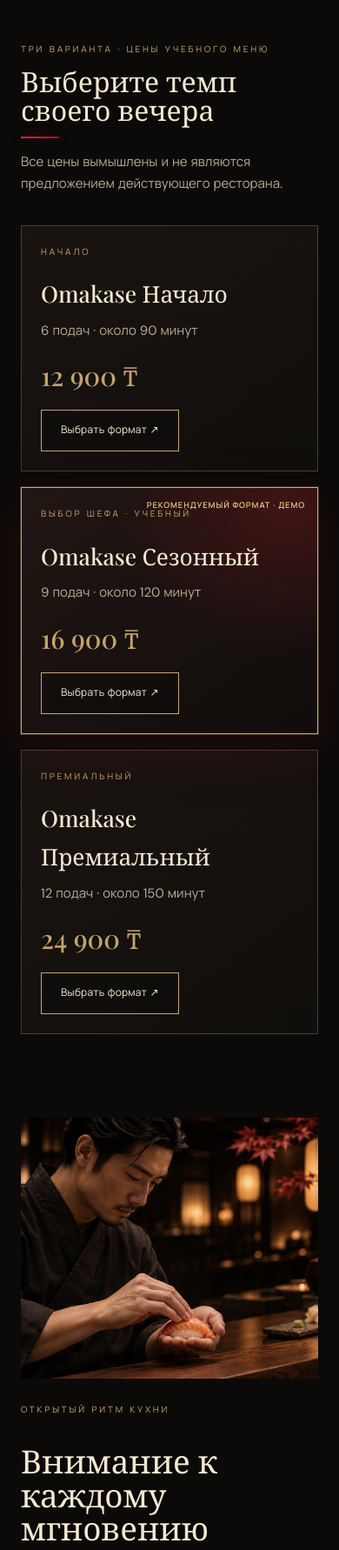
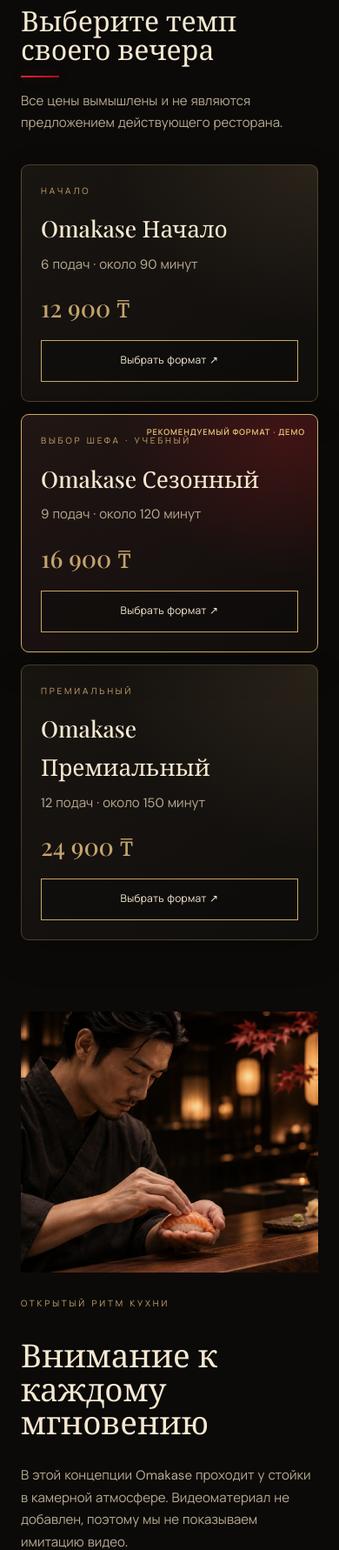
Before and after one commit to altento/tokyo-premium, a PHP site: page /docs/omakase.html in a window 390 px wide. Shown: the part 2917-4699 px from the top of the page at 87% size. Run offline with PHP 8.4, Linux system fonts and the light colour scheme.

Commit message:
polish omakase and cover gift limits

```diff
--- a/docs/tokyo20.css
+++ b/docs/tokyo20.css
@@ -448,3 +448,36 @@ selected dish photography for a custom-set composition. */
   .cart-page-side .cart-page-controls { flex-wrap:wrap; gap:6px; }
   .cart-page-side .line-price { white-space:nowrap; text-align:right; }
 }
+
+/* Omakase: keep the course story cinematic while tightening its editorial rhythm. */
+.editorial-page > .tp20-omakase-experience,
+.editorial-page > .omakase-course-overview,
+.editorial-page > .section:has(.experience-tiers) { padding-block:clamp(38px,4.6vw,66px); }
+.tp20-omakase-experience .tp20-course-heading { gap:22px; margin-bottom:20px; }
+.tp20-omakase-experience .tp20-course-tabs { margin-bottom:14px; }
+.tp20-omakase-experience .tp20-course-panels { min-height:0; }
+.tp20-omakase-experience .tp20-course-photo,
+.tp20-omakase-experience .tp20-course-photo img { min-height:350px; max-height:500px; }
+.tp20-omakase-experience .tp20-course-story { padding:clamp(24px,3.2vw,42px); }
+.editorial-page:has(.tp20-omakase-experience) .experience-tiers { gap:14px; }
+.editorial-page:has(.tp20-omakase-experience) .tier-card {
+  min-height:230px;
+  padding:clamp(22px,2.6vw,30px);
+  border-radius:9px;
+  box-shadow:0 16px 42px rgba(0,0,0,.18);
+}
+.editorial-page:has(.tp20-omakase-experience) .tier-card:not(.tier-card-featured) {
+  background:radial-gradient(ellipse at 100% 0,rgba(196,163,108,.12),transparent 48%),linear-gradient(145deg,#191511,#100e0c);
+}
+.editorial-page:has(.tp20-omakase-experience) .tier-card h3 { margin:13px 0 7px; }
+.editorial-page:has(.tp20-omakase-experience) .tier-card strong { font-size:1.75rem; }
+.editorial-page:has(.tp20-omakase-experience) .tier-card .button { width:100%; justify-content:center; }
+@media(max-width:600px) {
+  .editorial-page > .tp20-omakase-experience,
+  .editorial-page > .omakase-course-overview,
+  .editorial-page > .section:has(.experience-tiers) { padding-block:34px; }
+  .tp20-omakase-experience .tp20-course-photo,
+  .tp20-omakase-experience .tp20-course-photo img { min-height:240px; max-height:380px; }
+  .tp20-omakase-experience .tp20-course-story { padding:20px; }
+  .editorial-page:has(.tp20-omakase-experience) .tier-card { min-height:210px; }
+}
```
Also changed, not shown: project-docs/testing-report.md (+6 -0 lines), tests/php_integrity_integration.php (+7 -3 lines), tokyo20.css (+33 -0 lines).
